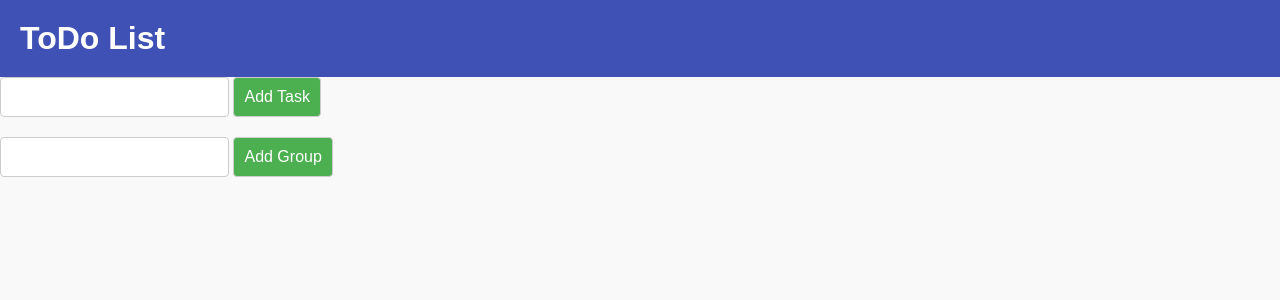
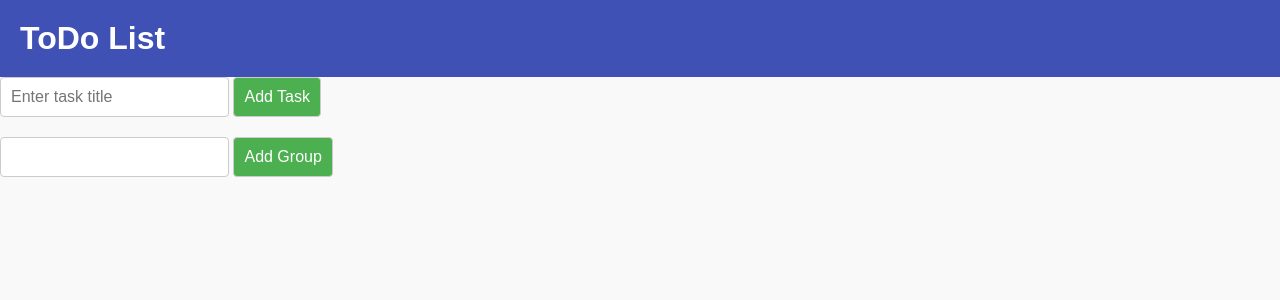
Before and after one commit to w4ts00n/todolist-app, a Django app: page / in a window 1280 px wide. Shown: the top 300 px of the page. Run offline with Django 4.2, Linux system fonts and the light colour scheme; data that the repository does not hold is empty.

Commit message:
Fixed adding groups and tasks

```diff
--- a/todolist/templates/todolist_list.html
+++ b/todolist/templates/todolist_list.html
@@ -11,14 +11,14 @@
 
 
     <form id="task-form">
-        <input type="text" id="task-title">
+        <input type="text" id="task-title" placeholder="Enter task title">
         <input type="submit" value="Add Task">
     </form>
 
 
     <!-- Formularz dodawania grupy -->
     <form id="group-form">
-        <input type="text" id="group-name">
+        <input type="text" id="group-name" name="name">
         <input type="submit" value="Add Group">
     </form>
 
--- a/todolist/views.py
+++ b/todolist/views.py
@@ -27,9 +27,10 @@ class TaskView(APIView):
 
 
     def post(self, request):
-        title_from_request = request.POST["title"]
-        new_item = Task(title=title_from_request)
-        new_item.save()
+        #title_from_request = request.POST["title", ""]
+        title_from_request = request.data.get("title")
+        new_task = Task(title=title_from_request)
+        new_task.save()
         return Response(status=status.HTTP_201_CREATED)
 
 
@@ -46,7 +47,7 @@ class GroupView(APIView):
         return JsonResponse(groups_with_id,safe=False)
 
     def post(self, request):
-        name_from_request = request.POST["name"]
+        name_from_request = request.data.get("name")
         new_group = Group(name=name_from_request)
         new_group.save()
         return Response(status=status.HTTP_201_CREATED)
```
Also changed, not shown: todolist/static/taskActions.js (+6 -1 lines).
